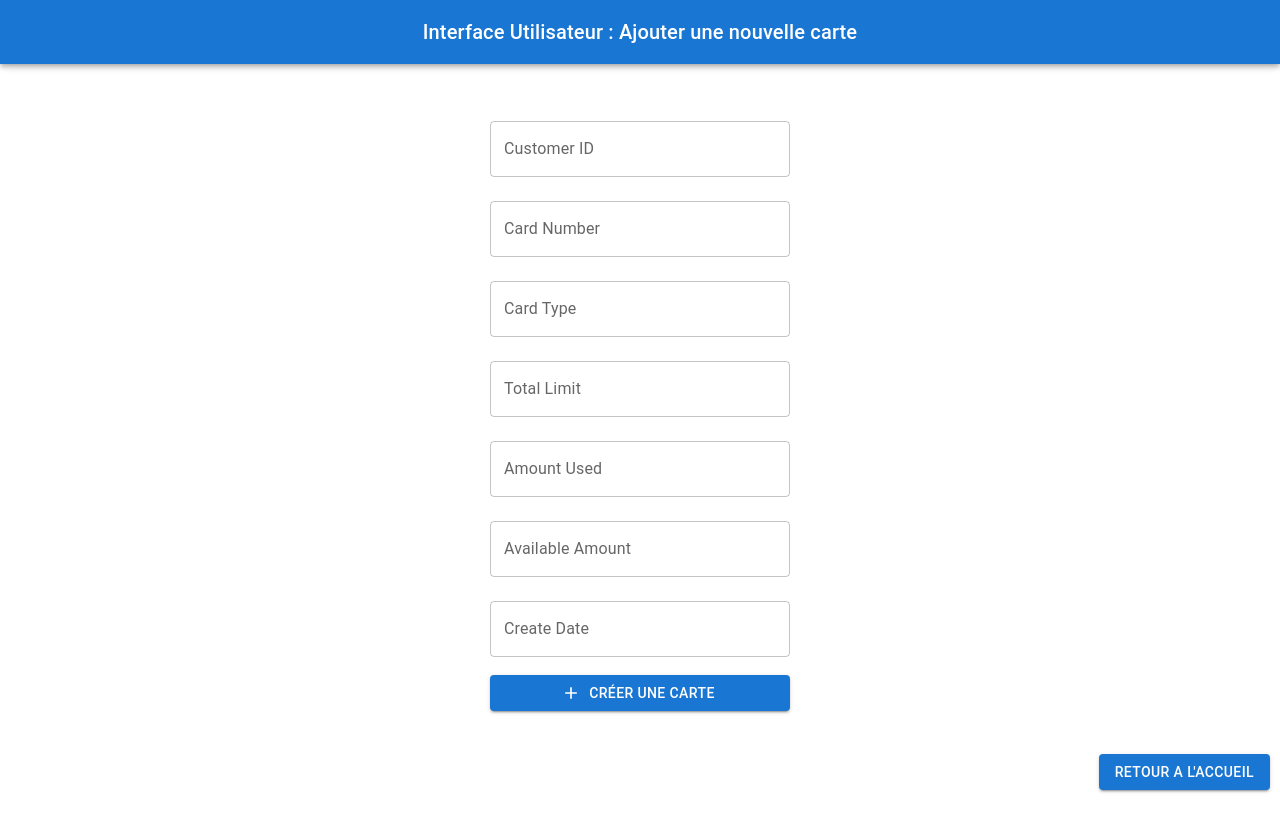
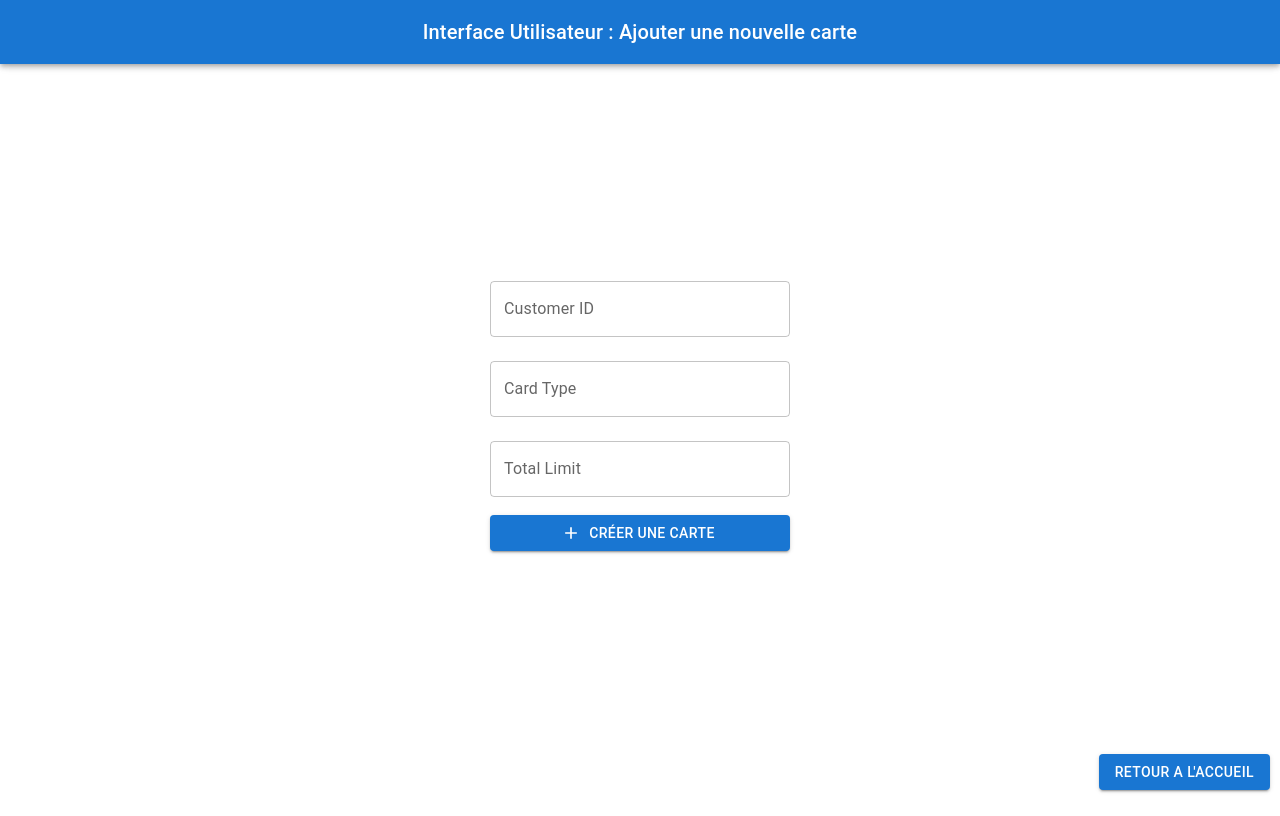
Before and after one commit to MrGuapo/ServiceWeb_Labo2, a React (Create React App) app in the folder frontend/: page /addCard in a window 1280 px wide. Built offline with nearby package versions, Linux system fonts and the light colour scheme.

Commit message:
Optimize project

```diff
--- a/frontend/src/api/axiosConfig.js
+++ /dev/null
@@ -1,5 +0,0 @@
-import axios from "axios";
-
-export default axios.create({
-    baseURL: 'http://localhost:8080'
-});
--- a/frontend/src/components/common/Home.js
+++ b/frontend/src/components/common/Home.js
@@ -7,7 +7,7 @@ const Home = () => {
         <div className="Home">
             <NavBar text="Gestion de cartes"/>
             <Container sx={{marginTop: "80px"}}>
-                <ButtonGroup>
+                <ButtonGroup sx={{width: "1000px"}}>
                     <Link to="/cardList">
                         <Button>Afficher toutes les cartes</Button>
                     </Link>
--- a/frontend/src/components/features/AddCard.js
+++ b/frontend/src/components/features/AddCard.js
@@ -1,53 +1,67 @@
 import {useState} from "react";
 import axios from "axios";
-import {Button, Container, FormControl, TextField, Typography} from "@mui/material";
+import {Alert, Button, Container, Fade, FormControl, TextField, Typography} from "@mui/material";
 import NavBar from "../common/NavBar";
 import HomeButton from "../common/HomeButton";
 import AddIcon from '@mui/icons-material/Add';
 
 const AddCard = () => {
     const [customerId, setCustomerId] = useState("");
-    const [cardNumber, setCardNumber] = useState("");
     const [cardType, setCardType] = useState("");
     const [totalLimit, setTotalLimit] = useState("");
-    const [amountUsed, setAmountUsed] = useState("");
-    const [availableAmount, setAvailableAmount] = useState("");
-    const [createDt, setCreateDt] = useState("");
-    const [isCreated, setIsCreated] = useState(false);
+    const [successMessage, setSuccessMessage] = useState("");
+    const [errorMessage, setErrorMessage] = useState("");
+
+    const currentDate = new Date();
+    const year = currentDate.getFullYear();
+    const month = String(currentDate.getMonth() + 1).padStart(2, "0");
+    const day = String(currentDate.getDate()).padStart(2, "0");
+    const date = `${year}-${month}-${day}`;
 
     const handleInputChange = (e) => {
         const {name, value} = e.target;
         if (name === "customerId") {
             setCustomerId(value);
-        } else if (name === "cardNumber") {
-            setCardNumber(value);
         } else if (name === "cardType") {
             setCardType(value);
         } else if (name === "totalLimit") {
             setTotalLimit(value);
-        } else if (name === "amountUsed") {
-            setAmountUsed(value);
-        } else if (name === "availableAmount") {
-            setAvailableAmount(value);
-        } else if (name === "createDt") {
-            setCreateDt(value);
         }
     };
 
     const createCard = async () => {
         try {
+            if (!customerId || !cardType || !totalLimit) {
+                setErrorMessage("Merci de remplir tous les champs.");
+                setTimeout(() => {
+                    setErrorMessage("");
+                }, 5000);
+                return;
+            }
+
+            const randomCardNumber = Math.floor(1000000000000000 + Math.random() * 9000000000000000);
             await axios.post(`newCard`, {
                 customerId,
-                cardNumber,
+                cardNumber: randomCardNumber,
                 cardType,
                 totalLimit,
-                amountUsed,
-                availableAmount,
-                createDt
+                amountUsed: "0",
+                availableAmount: totalLimit,
+                date
             });
-            setIsCreated(true);
+            setCustomerId("");
+            setCardType("");
+            setTotalLimit("");
+            setSuccessMessage("La carte a été créée avec succès!");
+            setTimeout(() => {
+                setSuccessMessage("");
+            }, 5000);
         } catch (error) {
             console.error("Error creating card:", error);
+            setErrorMessage("Une erreur s'est produite lors de la création de la carte. Veuillez réessayer.");
+            setTimeout(() => {
+                setErrorMessage("");
+            }, 5000);
         }
     };
 
@@ -75,16 +89,6 @@ const AddCard = () => {
                         fullWidth
                     />
                     <TextField
-                        id="cardNumber"
-                        name="cardNumber"
-                        label="Card Number"
-                        value={cardNumber}
-                        onChange={handleInputChange}
-                        variant="outlined"
-                        margin="normal"
-                        fullWidth
-                    />
-                    <TextField
                         id="cardType"
                         name="cardType"
                         label="Card Type"
@@ -104,36 +108,6 @@ const AddCard = () => {
                         margin="normal"
                         fullWidth
                     />
-                    <TextField
-                        id="amountUsed"
-                        name="amountUsed"
-                        label="Amount Used"
-                        value={amountUsed}
-                        onChange={handleInputChange}
-                        variant="outlined"
-                        margin="normal"
-                        fullWidth
-                    />
-                    <TextField
-                        id="availableAmount"
-                        name="availableAmount"
-                        label="Available Amount"
-                        value={availableAmount}
-                        onChange={handleInputChange}
-                        variant="outlined"
-                        margin="normal"
-                        fullWidth
-                    />
-                    <TextField
-                        id="createDt"
-                        name="createDt"
-                        label="Create Date"
-                        value={createDt}
-                        onChange={handleInputChange}
-                        variant="outlined"
-                        margin="normal"
-                        fullWidth
-                    />
                     <Button
                         onClick={createCard}
                         variant="contained"
@@ -142,10 +116,19 @@ const AddCard = () => {
                     >
                         Créer une carte
                     </Button>
-                    {isCreated && (
-                        <Typography sx={{color: "green", marginTop: "10px"}}>
-                            La carte a été créée avec succès!
-                        </Typography>
+                    {successMessage && (
+                        <Fade in={true} timeout={1000}>
+                            <Alert sx={{marginTop: "10px"}}>
+                                {successMessage}
+                            </Alert>
+                        </Fade>
+                    )}
+                    {errorMessage && (
+                        <Fade in={true} timeout={1000}>
+                            <Alert severity="error" sx={{marginTop: "10px"}}>
+                                {errorMessage}
+                            </Alert>
+                        </Fade>
                     )}
                 </FormControl>
             </Container>
--- a/frontend/src/components/features/DeleteCardByNumber.js
+++ b/frontend/src/components/features/DeleteCardByNumber.js
@@ -1,17 +1,42 @@
 import {useState} from "react";
 import axios from "axios";
-import {Button, Container, FormControl, Input, InputLabel, Typography} from "@mui/material";
+import {
+    Alert,
+    Button,
+    Container, Fade,
+    FormControl,
+    Input,
+    InputLabel,
+    Typography,
+} from "@mui/material";
 import DeleteIcon from "@mui/icons-material/Delete";
 import NavBar from "../common/NavBar";
 import HomeButton from "../common/HomeButton";
 
 const DeleteCardByNumber = () => {
     const [cardNumber, setCardNumber] = useState("");
-    const [isDeleted, setIsDeleted] = useState(false);
+    const [successMessage, setSuccessMessage] = useState("");
+    const [errorMessage, setErrorMessage] = useState("");
 
     const deleteCard = async () => {
+        try {
             await axios.delete(`deleteCardByNumber/${cardNumber}`);
-        setIsDeleted(true);
+            setCardNumber("");
+            setSuccessMessage(`La carte avec le numéro "${cardNumber}" a été supprimée avec succès!`);
+            setTimeout(() => {
+                setSuccessMessage("");
+            }, 5000);
+        } catch (e) {
+            if (e.response && e.response.status === 404) {
+                setErrorMessage("Une carte avec ce numéro n'existe pas.");
+                setTimeout(() => {
+                    setErrorMessage("");
+                }, 5000);
+            } else {
+                console.error(
+                    "Une erreur s'est produite lors de la suppression de la carte : ", e);
+            }
+        }
     };
 
     const handleInputChange = (e) => {
@@ -19,7 +44,10 @@ const DeleteCardByNumber = () => {
     };
 
     return (
-        <div className="DeleteCardByNumber" style={{display: "flex", flexDirection: "column", minHeight: "100vh"}}>
+        <div
+            className="DeleteCardByNumber"
+            style={{display: "flex", flexDirection: "column", minHeight: "100vh"}}
+        >
             <NavBar text="Supprimer une carte par son numero"/>
             <Container
                 style={{
@@ -27,23 +55,33 @@ const DeleteCardByNumber = () => {
                     display: "flex",
                     flexDirection: "column",
                     justifyContent: "center",
-                    alignItems: "center"
-                }}>
+                    alignItems: "center",
+                }}
+            >
                 <FormControl variant="standard" style={{width: "300px", textAlign: "center"}}>
                     <InputLabel htmlFor="cardNumber">Numéro de carte</InputLabel>
                     <Input type="text" value={cardNumber} onChange={handleInputChange}/>
-                    {isDeleted ? (
-                        <Typography sx={{color: "green"}}>
-                            La carte avec le numéro " {cardNumber} " a été supprimée avec succès!
-                        </Typography>
-                    ) : (
                     <Button
                         onClick={deleteCard}
                         variant="contained"
                         startIcon={<DeleteIcon/>}
-                            style={{marginTop: "5px"}}>
+                        style={{marginTop: "5px"}}
+                    >
                         Supprimer carte
                     </Button>
+                    {successMessage && (
+                        <Fade in={true} timeout={1000}>
+                            <Alert sx={{marginTop: "10px"}}>
+                                {successMessage}
+                            </Alert>
+                        </Fade>
+                    )}
+                    {errorMessage && (
+                        <Fade in={true} timeout={1000}>
+                            <Alert severity="error" sx={{marginTop: "10px"}}>
+                                {errorMessage}
+                            </Alert>
+                        </Fade>
                     )}
                 </FormControl>
             </Container>
--- a/frontend/src/components/features/DeleteCardsByCustomerId.js
+++ b/frontend/src/components/features/DeleteCardsByCustomerId.js
@@ -1,17 +1,34 @@
 import {useState} from "react";
 import axios from "axios";
 import NavBar from "../common/NavBar";
-import {Button, Container, FormControl, Input, InputLabel, Typography} from "@mui/material";
+import {Alert, Button, Container, Fade, FormControl, Input, InputLabel, Typography} from "@mui/material";
 import DeleteIcon from "@mui/icons-material/Delete";
 import HomeButton from "../common/HomeButton";
 
 const DeleteCardsByCustomerId = () => {
     const [customerId, setCustomerId] = useState("");
-    const [isDeleted, setIsDeleted] = useState(false);
+    const [successMessage, setSuccessMessage] = useState("");
+    const [errorMessage, setErrorMessage] = useState("");
 
     const deleteCards = async () => {
+        try {
             await axios.delete(`deleteCardsByCustomerId/${customerId}`);
-        setIsDeleted(true);
+            setCustomerId("");
+            setSuccessMessage(`Les cartes avec le ID client "${customerId}" ont été supprimées avec succès!`);
+            setTimeout(() => {
+                setSuccessMessage("");
+            }, 5000);
+        } catch (e) {
+            if (e.response && e.response.status === 404) {
+                setErrorMessage("Ce ID client n'existe pas.");
+                setTimeout(() => {
+                    setErrorMessage("");
+                }, 5000);
+            } else {
+                console.error(
+                    "Une erreur s'est produite lors de la suppression de la carte : ", e);
+            }
+        }
 
     };
 
@@ -33,11 +50,6 @@ const DeleteCardsByCustomerId = () => {
                 <FormControl variant="standard" style={{width: "300px", textAlign: "center"}}>
                     <InputLabel htmlFor="cardNumber">ID du Client</InputLabel>
                     <Input type="text" value={customerId} onChange={handleInputChange}/>
-                    {isDeleted ? (
-                        <Typography sx={{color: "green"}}>
-                            Les cartes avec le ID client " {customerId} " ont été supprimées avec succès!
-                        </Typography>
-                    ) : (
                     <Button
                         onClick={deleteCards}
                         variant="contained"
@@ -45,6 +57,19 @@ const DeleteCardsByCustomerId = () => {
                         style={{marginTop: "5px"}}>
                         Supprimer cartes
                     </Button>
+                    {successMessage && (
+                        <Fade in={true} timeout={1000}>
+                            <Alert sx={{marginTop: "10px"}}>
+                                {successMessage}
+                            </Alert>
+                        </Fade>
+                    )}
+                    {errorMessage && (
+                        <Fade in={true} timeout={1000}>
+                            <Alert severity="error" sx={{marginTop: "10px"}}>
+                                {errorMessage}
+                            </Alert>
+                        </Fade>
                     )}
                 </FormControl>
             </Container>
--- a/frontend/src/components/features/UpdateCardLimit.js
+++ b/frontend/src/components/features/UpdateCardLimit.js
@@ -1,6 +1,6 @@
 import {useState} from "react";
 import axios from "axios";
-import {Button, Container, FormControl, TextField, Typography} from "@mui/material";
+import {Alert, Button, Container, Fade, FormControl, TextField, Typography} from "@mui/material";
 import NavBar from "../common/NavBar";
 import HomeButton from "../common/HomeButton";
 import UpgradeIcon from '@mui/icons-material/Upgrade';
@@ -8,7 +8,8 @@ import UpgradeIcon from '@mui/icons-material/Upgrade';
 const UpdateCardLimit = () => {
     const [cardId, setCardId] = useState("");
     const [newLimit, setNewLimit] = useState("");
-    const [isUpdated, setIsUpdated] = useState(false);
+    const [successMessage, setSuccessMessage] = useState("");
+    const [errorMessage, setErrorMessage] = useState("");
 
     const handleInputChange = (e) => {
         const {name, value} = e.target;
@@ -23,9 +24,22 @@ const UpdateCardLimit = () => {
         try {
             await axios.put(`updateCardLimit/${cardId}`, parseInt(newLimit),
                 {headers: {'Content-Type': 'application/json'}});
-            setIsUpdated(true);
-        } catch (error) {
-            console.error("Error updating card limit:", error);
+            setCardId("");
+            setNewLimit("");
+            setSuccessMessage(`La limite de la carte avec le ID " ${cardId} " a été mise à jour avec succès!`);
+            setTimeout(() => {
+                setSuccessMessage("");
+            }, 5000);
+        } catch (e) {
+            if (e.response && e.response.status === 404) {
+                setErrorMessage("Ce Card ID n'existe pas.");
+                setTimeout(() => {
+                    setErrorMessage("");
+                }, 5000);
+            } else {
+                console.error(
+                    "Une erreur s'est produite lors de la modification de la carte : ", e);
+            }
         }
     };
 
@@ -70,10 +84,19 @@ const UpdateCardLimit = () => {
                     >
                         Mettre à jour la limite
                     </Button>
-                    {isUpdated && (
-                        <Typography sx={{color: "green", marginTop: "10px"}}>
-                            La limite de la carte avec le ID " {cardId} " a été mise à jour avec succès!
-                        </Typography>
+                    {successMessage && (
+                        <Fade in={true} timeout={1000}>
+                            <Alert sx={{marginTop: "10px"}}>
+                                {successMessage}
+                            </Alert>
+                        </Fade>
+                    )}
+                    {errorMessage && (
+                        <Fade in={true} timeout={1000}>
+                            <Alert severity="error" sx={{marginTop: "10px"}}>
+                                {errorMessage}
+                            </Alert>
+                        </Fade>
                     )}
                 </FormControl>
             </Container>
```
Also changed, not shown: 2 other files (tests, documents, lock files or other folders). Lines whose indentation alone changed are shown as unchanged.
